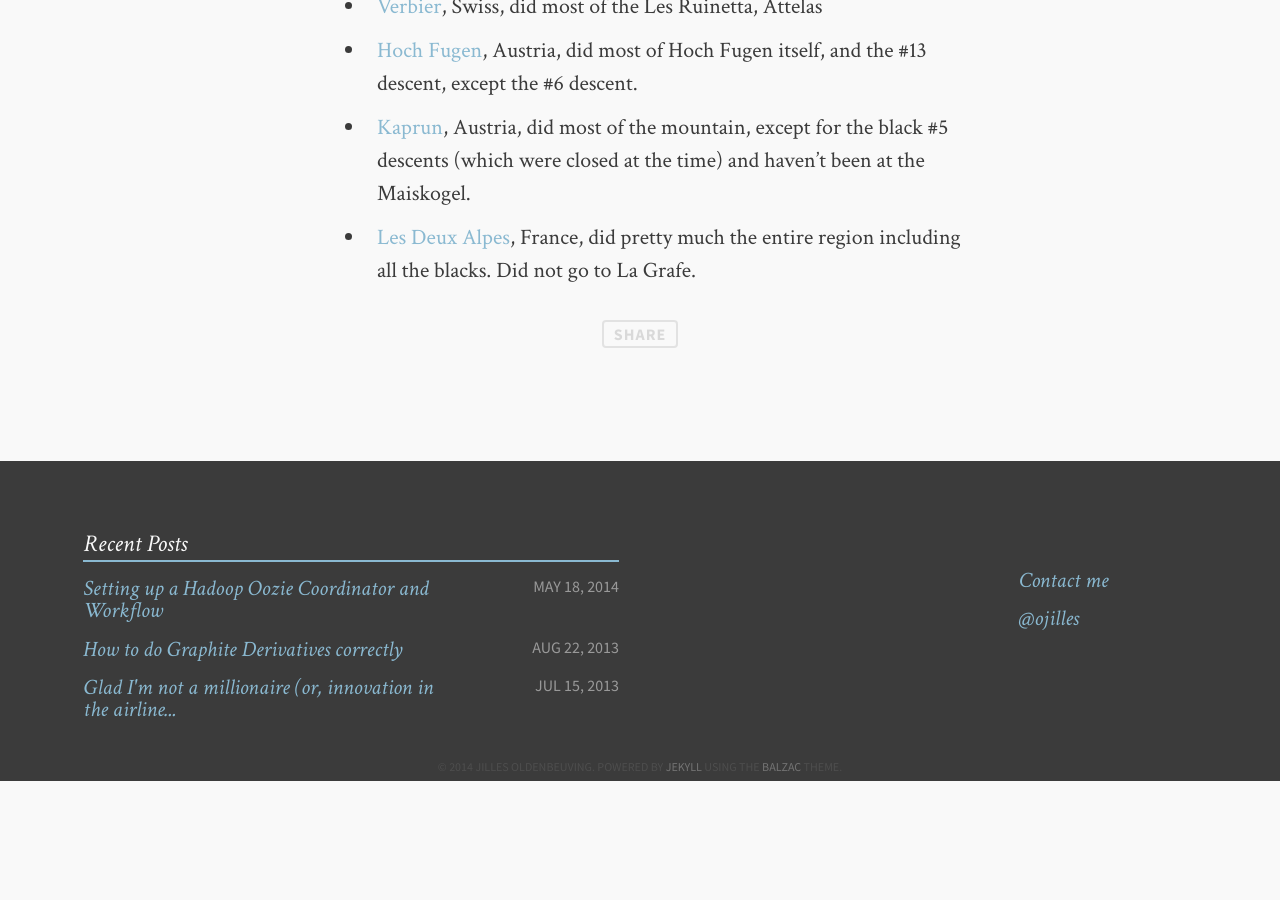
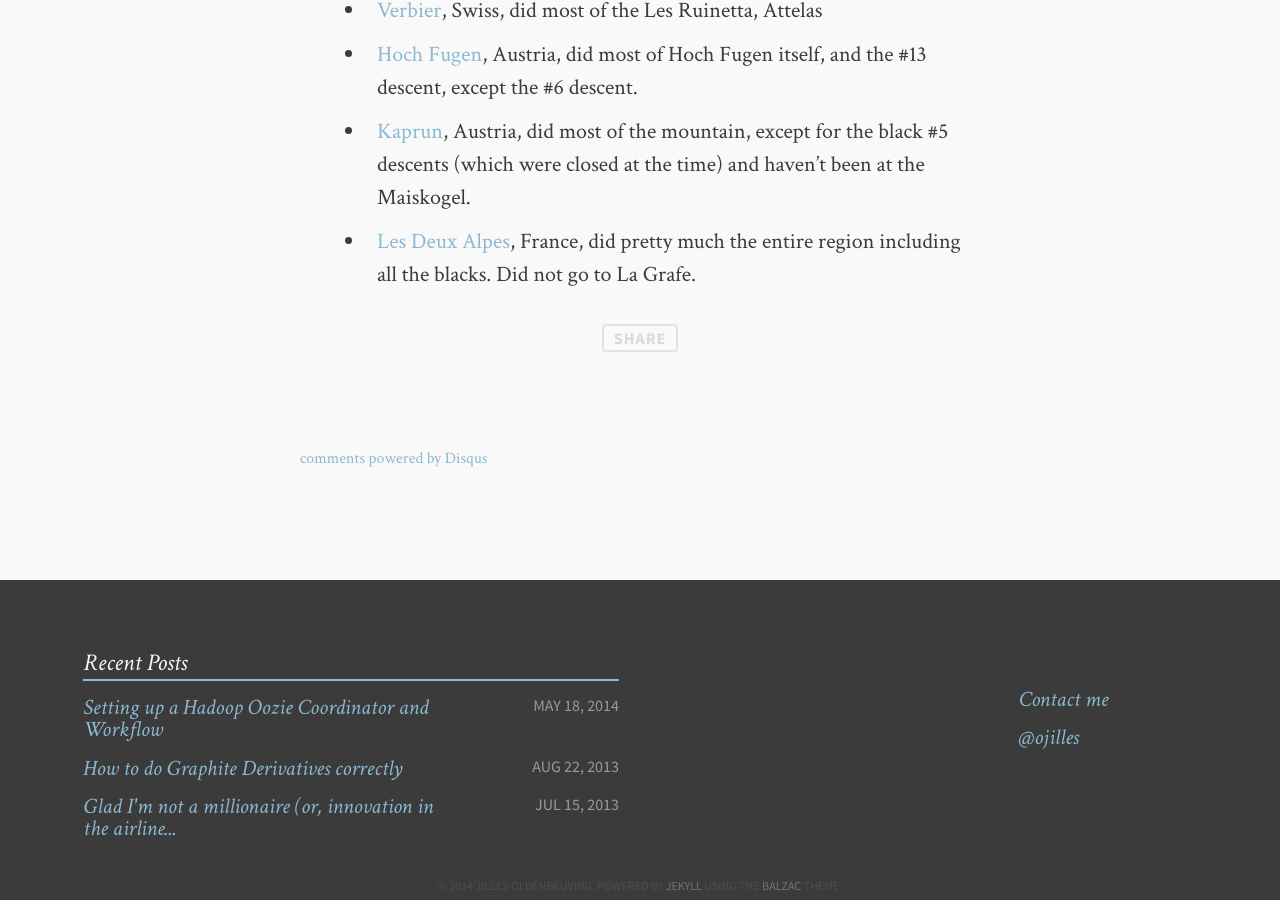
Before and after one commit to ojilles/jilles.net, a Jekyll site: the page built from _posts/2008-02-24-skiing.md, in a window 1280 px wide and 900 px high, scrolled down 949 px. Built offline with Jekyll 4.4.1, drawn with Linux system fonts in a browser that asks for light colours; comment, search, counter and statistics services are not loaded; before the commit the page ends 1730 px from its top, so only the background shows below that.

Commit message:
Merged head and head-dark together, single defintion of the header (both are still there, but under water everything goes to head.html with a parameter)

```diff
--- a/_includes/head-dark.html
+++ b/_includes/head-dark.html
@@ -1,70 +1 @@
-<meta charset="utf-8">
-<title>{% if page.title %}{{ page.title }} &#8211; {% endif %}{{ site.title }}</title>
-<meta name="description" content="{{ page.description }}">
-<meta name="keywords" content="{{ page.tags | join: ', ' }}">
-
-
-<meta property="og:locale" content="en_US">
-<meta property="og:title" content="{% if page.title %}{{ page.title }} &#8211; {% endif %}{{ site.title }}">
-<meta property="og:description" content="{% if page.description %}{{ page.description | strip_html | strip_newlines | truncate: 120  }}{% else %}{{ page.content | strip_html | strip_newlines | truncate: 120 }}{% endif %}">
-<meta property="og:url" content="{{ site.url }}{{ page.url }}">
-<meta property="og:site_name" content="{{ site.title }}">
-
-
-<link href="{{ site.url }}/atom.xml" type="application/atom+xml" rel="alternate" title="{{ site.title }} Feed">
-
-<!-- http://t.co/dKP3o1e -->
-<meta name="HandheldFriendly" content="True">
-<meta name="MobileOptimized" content="320">
-<meta name="viewport" content="width=device-width, initial-scale=1.0">
-
-<!-- Type -->
-<link rel="stylesheet" href="//fonts.googleapis.com/css?family=Crimson+Text:400,400italic,700,700italic" rel='stylesheet' type='text/css' />
-<link href="//fonts.googleapis.com/css?family=Source+Sans+Pro:400,700" rel='stylesheet' type='text/css'>
-<link rel="stylesheet" href="{{ site.url }}/assets/css/entypo.css" media="all">
-
-<!-- In order to use Calendas Plus, you must first purchase it. Then, create a font-face package using FontSquirrel.
-<link rel='stylesheet' href='{{ site.url }}/assets/cal.css' media='all' />
--->
-
-
-
-<!-- For all browsers -->
-<link rel="stylesheet" href="{{ site.url }}/assets/css/i.css">
-
-<!-- Fresh Squeezed jQuery -->
-
-<script src="//ajax.googleapis.com/ajax/libs/jquery/1/jquery.min.js"></script>
-
-<meta http-equiv="cleartype" content="on">
-
-<!-- Load Modernizr -->
-<script src="{{ site.url }}/assets/js/vendor/modernizr-2.6.2.custom.min.js"></script>
-
-
-<!-- Icons -->
-<!-- 16x16 -->
-<link rel="shortcut icon" href="{{ site.url }}/favicon.ico">
-
-<div id="bump">
-  <body class="">
-    <header class="site-header darken">
-      <div class="wrap">
-        <hgroup>
-          <h1><a href="/">{{ site.title }}</a></h1>
-        </hgroup>
-        <a href="#nav" class="menu"><span class='icons'>☰</span></a>
-        <nav role="navigation">
-          <ul>
-            <li>
-              <a href="/" title="{{ site.title }}">Home</a>
-            </li>
-
-            {% for link in site.links %}
-                <li><a href="{% if link.external %}{{ link.url }}{% else %}{{ site.url }}{{ link.url }}{% endif %}" {% if link.external %}target="_blank"{% endif %}>{{ link.title }}</a></li>
-            {% endfor %}
-
-          </ul>
-        </nav>
-      </div>
-    </header>
+{% include head.html uicolor='dark' %}
--- a/_includes/head.html
+++ b/_includes/head.html
@@ -52,7 +52,7 @@
 </head>
 <body class="">
   <div id="bump">
-    <header class="site-header">
+    <header class="site-header {% if page.image.uicolor == 'dark' or include.uicolor == 'dark' %}darken{% endif %}">
       <div class="wrap">
         <hgroup>
           <h1><a href="/">{{ site.title }}</a></h1>
--- a/_layouts/post.html
+++ b/_layouts/post.html
@@ -2,23 +2,24 @@
  vim: set ts=2 sw=2 ft=html et si :
 {% endcomment %}
 {% if page.image.feature %}
+
   {% if page.image.uicolor == 'light' %}
-    {% include head.html %}
+    {% include head.html uicolor='light' %}
   {% else %}
-    {% include head-dark.html %}
+    {% include head.html uicolor='dark' %}
   {% endif %}
   <section class="article">
     <div class="overlay"></div>
     <div class="featured-image" style="background-image: url({{ site.url }}/images/{{ page.image.feature }})">
     </div>
-    {% if page.image.credits %}<div class="attribution"><a href="{{ page.image.credits }}">Image attribution</a></div>{% endif %}
+    {% if page.image.credits %}<div class="attribution {% if page.image.uicolor == 'dark' or include.uicolor == 'dark' %}darken{% endif %}"><a href="{{ page.image.credits }}">Image attribution</a></div>{% endif %}
+
 {% else %}
 
-  {% include head-dark.html %}
+  {% include head.html uicolor='dark' %}
   <section class="article pad-top">
 
 {% endif %}
-
 
       <article class="wrap post">
         <header class="post-header">
@@ -34,7 +35,7 @@
       <a class="share" href="https://twitter.com/intent/tweet?text=&quot;{{ page.title }}&quot;%20{{ site.url }}{{ page.url }}%20via%20&#64;{{ site.owner.twitter }}" data-dnt="true">Share</a>
       <script>!function(d,s,id){var js,fjs=d.getElementsByTagName(s)[0];if(!d.getElementById(id)){js=d.createElement(s);js.id=id;js.src="//platform.twitter.com/widgets.js";fjs.parentNode.insertBefore(js,fjs);}}(document,"script","twitter-wjs");</script>
 
-      {% if page.category %}
+      {% if page.disable_comments != true %}
       <aside class="disqus">
         <div id="disqus_thread"></div>
         <script type="text/javascript">
```
Also changed, not shown: 1 other file.
